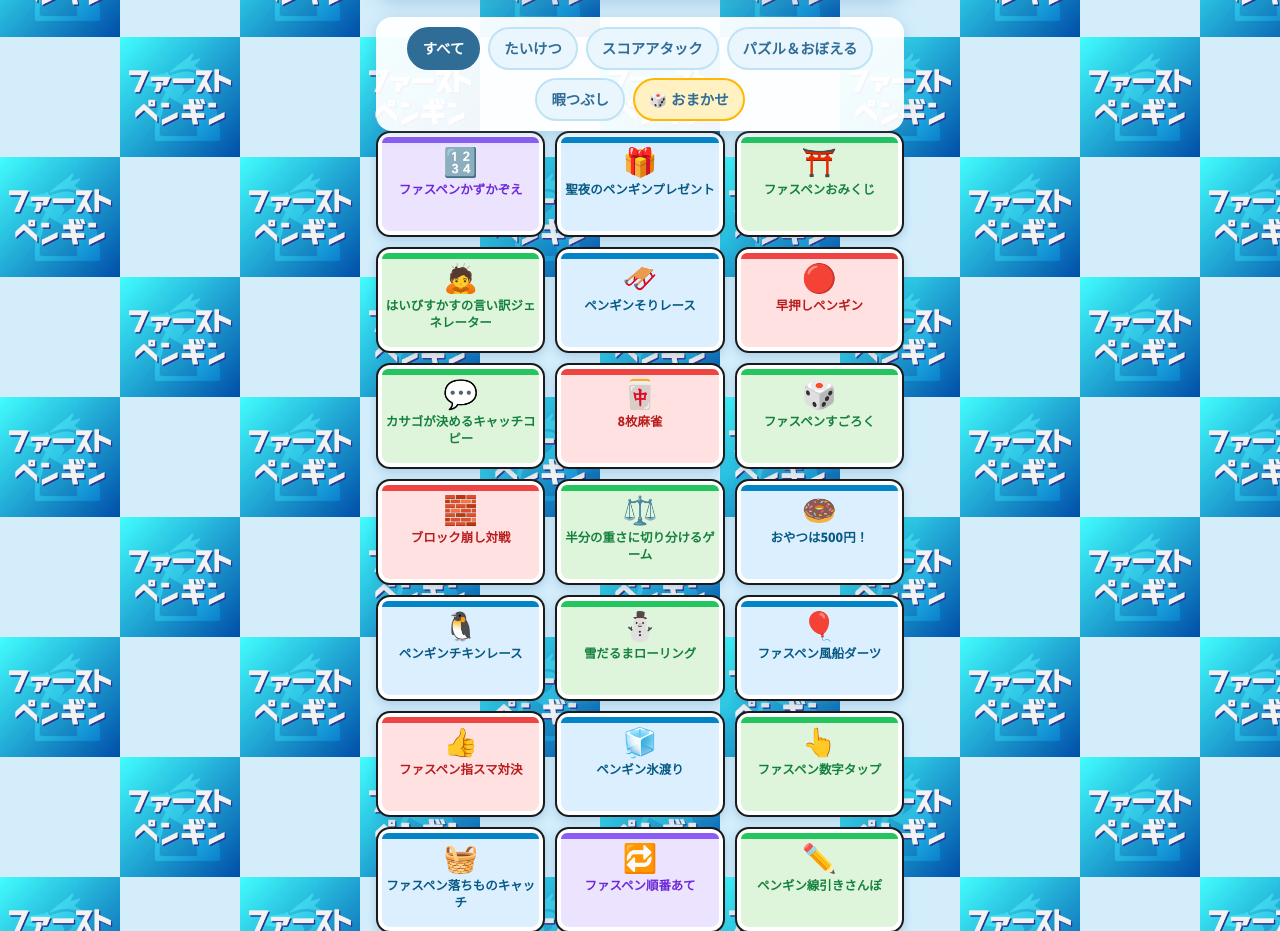
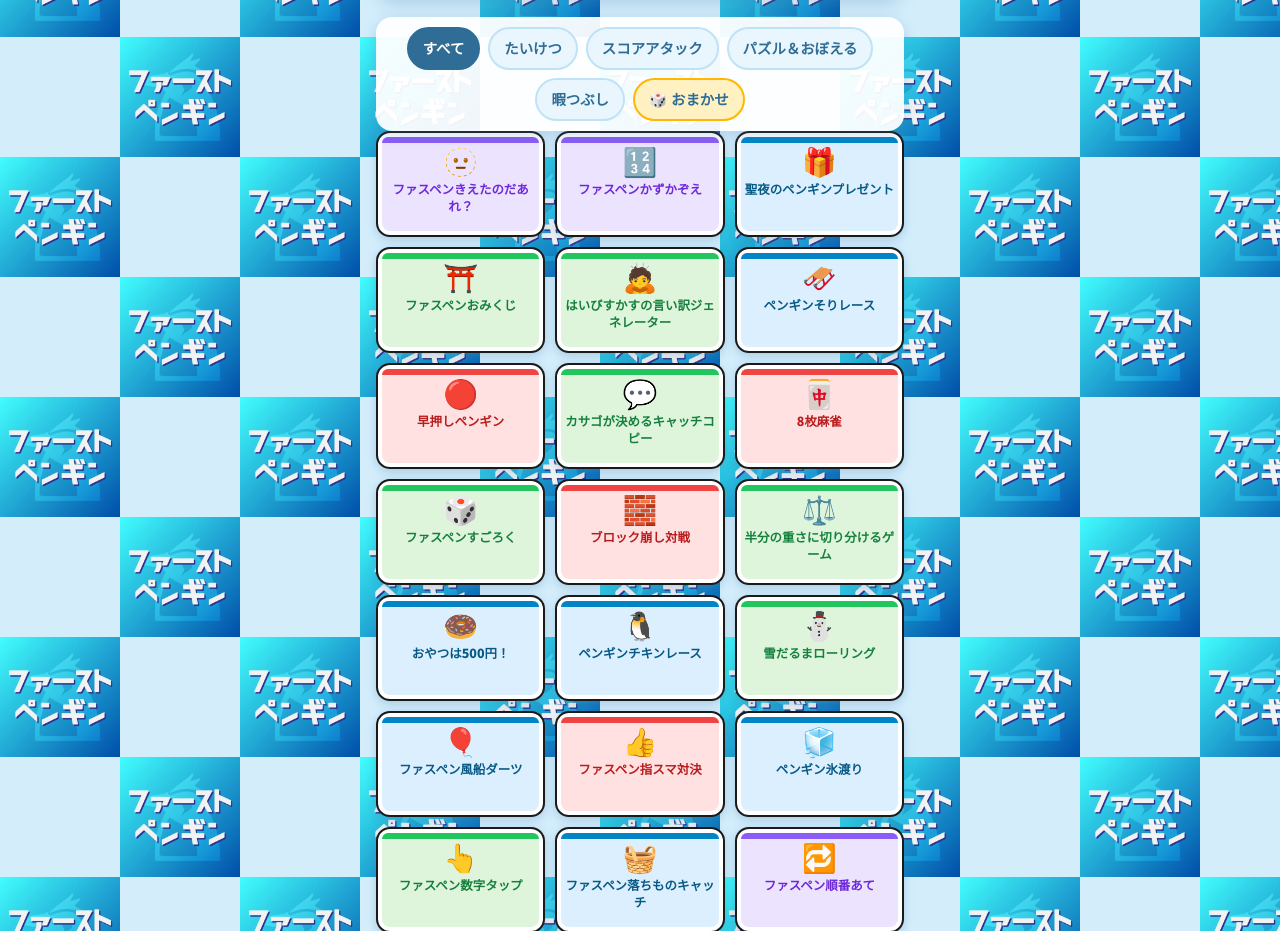
Before and after one commit to 1st-penguin1111/first-penguin-games, a plain HTML site: page games.html in a window 1280 px wide. Shown: the part 803-1734 px from the top of the page. Drawn offline with Linux system fonts and the light colour scheme; a web font is replaced by a local one.

Commit message:
Update games.html

```diff
--- a/games.html
+++ b/games.html
@@ -60,6 +60,7 @@ body{margin:0;min-height:100vh;font-family:"M PLUS Rounded 1c","Zen Maru Gothic"
 .card-21{--accent:#0284c7;background:#e0f2fe}.card-21 h2{color:#0369a1}
 .card-22{--accent:#65a30d;background:#ecfccb}.card-22 h2{color:#4d7c0f}
 .card-23{--accent:#059669;background:#d1fae5}.card-23 h2{color:#047857}.card-24{--accent:#f59e0b;background:#fefce8}.card-24 h2{color:#b45309}.card-25{--accent:#e11d48;background:#ffe8ee}.card-25 h2{color:#9f1239}.card-26{--accent:#06b6d4;background:#ecfeff}.card-26 h2{color:#0e7490}.card-27{--accent:#8d6e63;background:#f3e5dc}.card-27 h2{color:#5d4037}.card-28{--accent:#d97706;background:#fff3d6}.card-28 h2{color:#b45309}.card-29{--accent:#dc2626;background:#fde8e8}.card-29 h2{color:#b91c1c}.card-30{--accent:#0d9488;background:#e6f7f5}.card-30 h2{color:#0f766e}
+.card-31{--accent:#7c3aed;background:#ede9fe}.card-31 h2{color:#5b21b6}
 footer{margin-top:28px}
 footer span{display:inline-block;background:rgba(255,255,255,.92);border-radius:999px;padding:6px 16px;font-size:.85em;color:#6b8ca3;box-shadow:0 2px 8px rgba(70,130,180,.25)}
 .back-link{display:inline-block;margin-top:28px;font-weight:700;color:#2f6d96;text-decoration:none;background:#fff;border-radius:999px;padding:10px 18px;box-shadow:0 2px 8px rgba(70,130,180,.25)}
@@ -115,6 +116,7 @@ footer span{display:inline-block;background:rgba(255,255,255,.92);border-radius:
 </div>
 <p class="progress-summary" id="progressSummary" hidden></p>
 <nav class="menu">
+<a class="card card-31" href="kietanodaare.html" data-cat="puzzle" data-game="kietanodaare"><span class="thumb">🫥</span><h2>ファスペンきえたのだあれ？</h2><p>消えたのだあれ？4秒で見つける記憶パズル</p><span class="record"></span></a>
 <a class="card card-30" href="kazukazoe.html" data-cat="puzzle" data-game="kazukazoe"><span class="thumb">🔢</span><h2>ファスペンかずかぞえ</h2><p>一瞬見た数を覚えて答えよう！ちびキャラとファンマークを数える勝負</p><span class="record"></span></a>
 <a class="card card-29" href="present.html" data-cat="score" data-game="present"><span class="thumb">🎁</span><h2>聖夜のペンギンプレゼント</h2><p>ソリからプレゼントを落として煙突へ！60秒で何個届けられる？</p><span class="record"></span></a>
 <a class="card card-28" href="omikuji.html" data-cat="nonbiri" data-game="omikuji"><span class="thumb">⛩️</span><h2>ファスペンおみくじ</h2><p>筒を振って今日の運勢を占おう！ラッキーメンバーつき</p><span class="record"></span></a>
```
